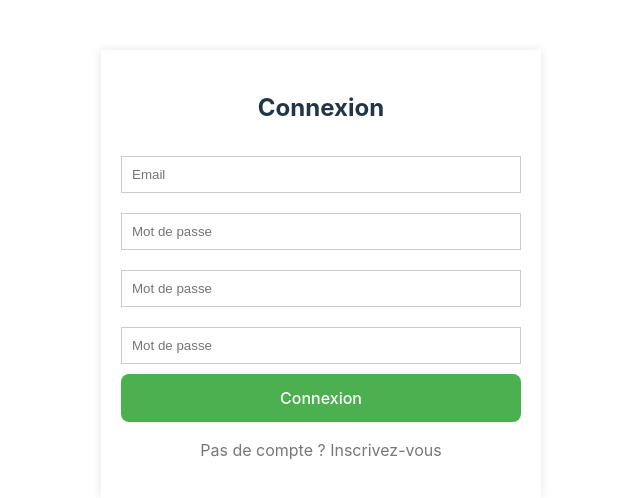
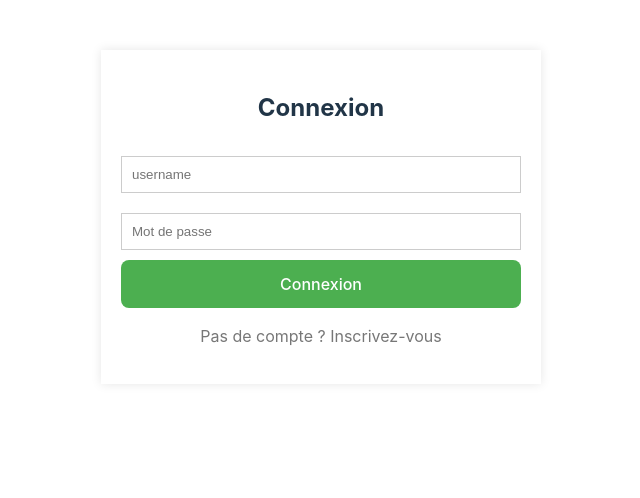
Before and after one commit to Hackathon-M1-AL/Frontend, a Vue app: page /auth in a window 1280 px wide. Shown: the top 498 px of the page, without its empty margins (319-959 px from the left). Built offline with nearby package versions, Linux system fonts and the light colour scheme.

Commit message:
feat : inscription réussis 🔓🤌

```diff
--- a/src/components/AuthPage.vue
+++ b/src/components/AuthPage.vue
@@ -2,10 +2,9 @@
   <div class="auth-container">
     <form @submit.prevent="handleSubmit">
       <h2>{{ isLoginMode ? "Connexion" : "Inscription" }}</h2>
-      <input type="text" v-model="email" placeholder="Email" required/>
+      <input type="text" v-model="email" placeholder="username" required/>
       <input type="password" v-model="password" placeholder="Mot de passe" required/>
-      <input type="password" v-model="password" placeholder="Mot de passe" required/>
-      <input type="password" v-model="password" placeholder="Mot de passe" required/>
+      <input v-if="!isLoginMode" type="text" v-model="username" placeholder="email" required/>
       <button type="submit">{{ isLoginMode ? "Connexion" : "S'inscrire" }}</button>
       <p class="switch-mode" @click="toggleMode">
         {{ isLoginMode ? "Pas de compte ? Inscrivez-vous" : "Vous avez déjà un compte ? Connectez-vous" }}
@@ -17,7 +16,7 @@
 </template>
 
 <script lang="ts" setup>
-import { ref, computed } from 'vue';
+import { ref } from 'vue';
 import { useStore } from 'vuex';
 import router from "../router";
 
@@ -35,10 +34,11 @@ function toggleMode() {
 async function handleSubmit() {
   try {
     const authData = {email: email.value, password: password.value};
+    const registerData = {username: email.value, password: password.value, email: username.value, role: role.value};
     if (isLoginMode.value) {
       await store.dispatch('utilisateurs/login', authData);
     } else {
-      await store.dispatch('utilisateurs/register', authData);
+      await store.dispatch('utilisateurs/register', registerData);
     }
   } catch (error) {
     console.error('Error:', error);
```
